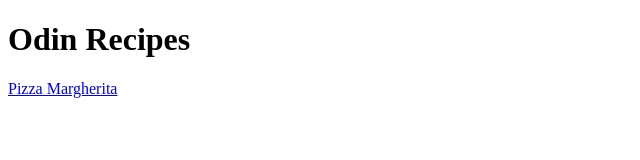
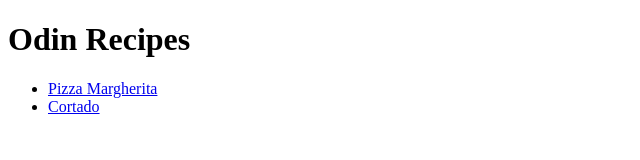
Before and after one commit to samuelyk/odin-recipes, a plain HTML site: page index.html in a window 1280 px wide. Shown: the whole page, without its empty margins (0-640 px from the left). Drawn offline with Linux system fonts and the light colour scheme.

Commit message:
Add second recipe and list them as unordered

```diff
--- a/index.html
+++ b/index.html
@@ -8,6 +8,10 @@
 <body>
     <h1>Odin Recipes</h1>
 
-    <a href="recipes/margherita.html">Pizza Margherita</a>
+    <ul>
+        <li><a href="recipes/margherita.html">Pizza Margherita</a></li>
+        <li><a href="recipes/cortado.html">Cortado</a></li>
+    </ul>
+
 </body>
 </html>
```
